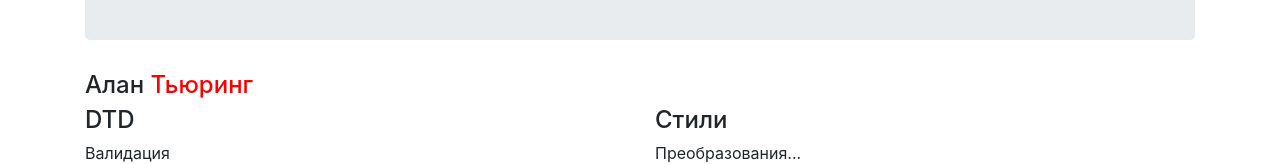
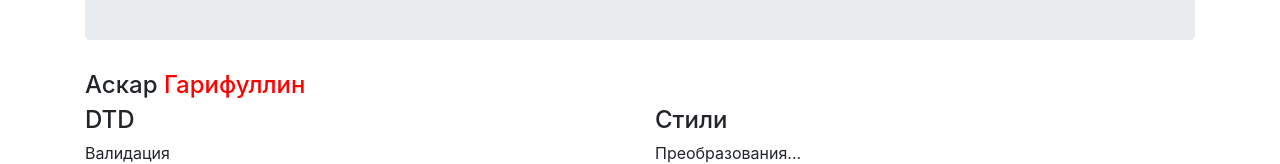
Before and after one commit to R-Oscar/IS_Design, a website built with webpack: page public/index.html in a window 1280 px wide. Shown: the part 375-539 px from the top of the page. Built offline with nearby package versions, Linux system fonts and the light colour scheme; files whose address does not match are found by name.

Commit message:
fixed name

```diff
--- a/public/index.html
+++ b/public/index.html
@@ -42,7 +42,7 @@
         <p class="lead">Пожалуйста, ознакомьтесь!</p>
         <p><a class="btn btn-lg btn-success" target="_blank" href="https://github.com/GossJS/" role="button">задания</a></p>
       </div>
-      <h4 class="my" id="author" title="GossJS">Алан <span>Тьюринг</span></h4>
+      <h4 class="my" id="author" title="GossJS">Аскар <span>Гарифуллин</span></h4>
       <div class="row marketing">
         <div class="col">
           <h4>DTD</h4>
```
